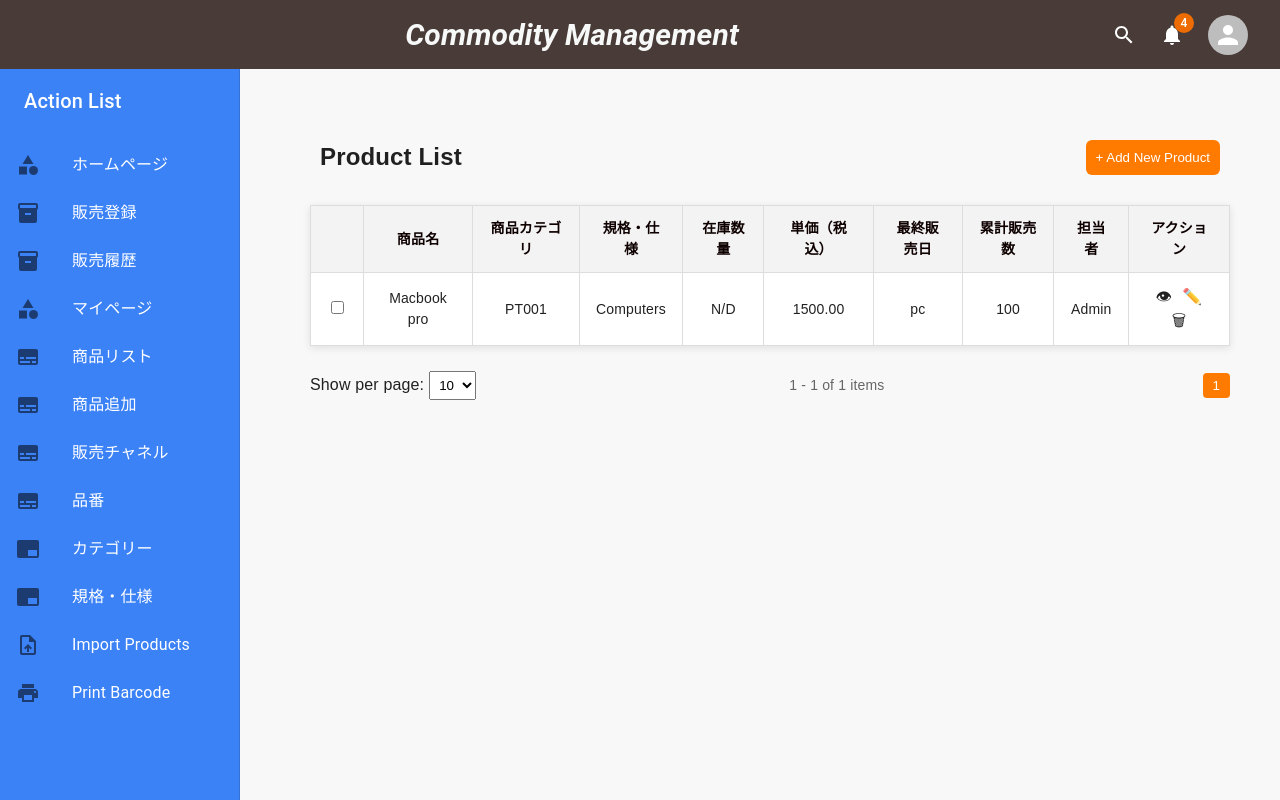
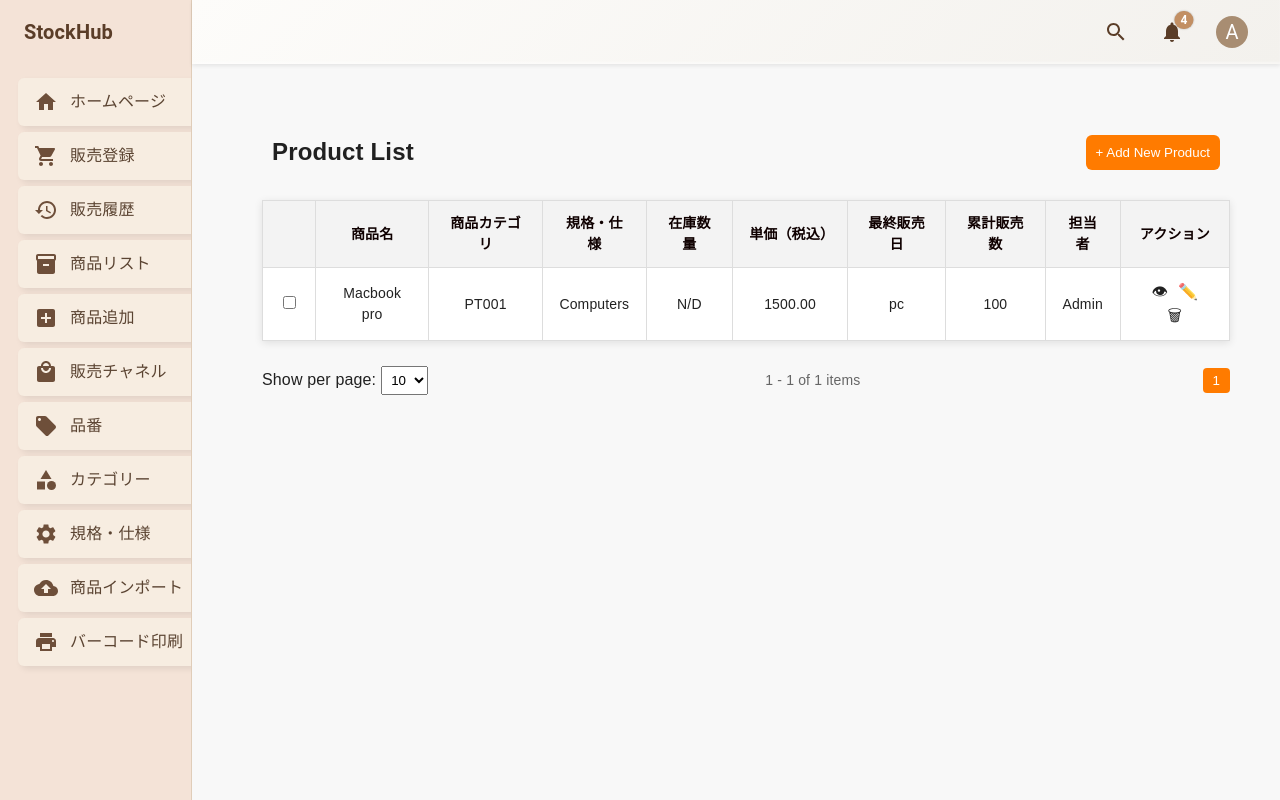
Before and after one commit to bigfish-404/Commodity-Management, a React (Create React App) app in the folder frontend/: page /api/mypage in a window 1280 px wide. Built offline with nearby package versions, Linux system fonts and the light colour scheme.

Commit message:
UI重构

```diff
--- a/frontend/src/components/Header/Header.css
+++ /dev/null
@@ -1,23 +0,0 @@
-.header {
-  background-color: #493b37;
-  color: white;
-  box-sizing: border-box;
-  padding: 12px 32px;
-}
-
-.header-content {
-  display: flex;
-  justify-content: center;
-  align-items: center;
-  max-width: 1440px;
-  margin: 0 auto;
-  position: relative;
-}
-
-.header-title {
-  font-size: 30px;
-  color: #f7f8f8;
-  font-weight: bolder;
-  font-style: italic;
-  margin: auto;
-}
--- a/frontend/src/components/Header/Header.jsx
+++ b/frontend/src/components/Header/Header.jsx
@@ -1,17 +1,57 @@
-import React from "react";
-import './Header.css';
-import HeaderRight from './HeaderRight';
+// Header.jsx
+import React from 'react';
+import { Box, IconButton, Badge, Avatar } from '@mui/material';
+import SearchIcon from '@mui/icons-material/Search';
+import NotificationsIcon from '@mui/icons-material/Notifications';
 
-function Header() {
+export default function Header() {
     return (
-        <header className="header">
-            <div className="header-content">
-                <h1 className="header-title">Commodity Management</h1>
-                <HeaderRight />
-            </div>
-        </header>
+        <Box
+            sx={{
+                width: '100%',
+                height: '64px',
+                backgroundImage: 'linear-gradient(135deg, #fdfcfa, #f3f1ed)', // ✅ 渐变背景
+                display: 'flex',
+                alignItems: 'center',
+                justifyContent: 'space-between',
+                paddingX: 3,
+                boxShadow: 'inset 0 -2px 2px rgba(255,255,255,0.4), 0 2px 4px rgba(0,0,0,0.08)',
+                zIndex: 1,
+            }}
+        >
+            {/* 👈 左侧空盒子占位，保持右侧图标居右 */}
+            <Box sx={{ width: 100 }} />
 
+            {/* 👉 右侧图标组 */}
+            <Box sx={{ display: 'flex', alignItems: 'center', gap: 2 }}>
+                <IconButton>
+                    <SearchIcon sx={{ color: '#5a3d28' }} />
+                </IconButton>
+                <IconButton>
+                    <Badge
+                        badgeContent={4}
+                        componentsProps={{
+                            badge: {
+                                sx: {
+                                    backgroundColor: '#c28f63',
+                                    color: 'white',
+                                    fontWeight: 'bold',
+                                    fontSize: '0.75rem',
+                                    minWidth: '18px',
+                                    height: '18px',
+                                    borderRadius: '9px',
+                                    boxShadow: '0 0 2px rgba(0,0,0,0.3)',
+                                }
+                            }
+                        }}
+                    >
+                        <NotificationsIcon sx={{ color: '#5a3d28' }} />
+                    </Badge>
+                </IconButton>
+                <IconButton>
+                    <Avatar sx={{ width: 32, height: 32, bgcolor: '#a88d72' }}>A</Avatar>
+                </IconButton>
+            </Box>
+        </Box>
     );
 }
-
-export default Header;
--- a/frontend/src/components/Header/HeaderRegister .jsx
+++ b/frontend/src/components/Header/HeaderRegister .jsx
@@ -1,12 +1,32 @@
+// HeaderRegister.jsx
 import React from "react";
-import './Header.css';
+import { Box, Typography } from "@mui/material";
 
-function Header() {
-    return (
-        <header className="header">
-            <h1 className="header-font">Commodity Management</h1>
-        </header>
-    );
+export default function HeaderRegister() {
+  return (
+    <Box
+      sx={{
+        width: '100%',
+        height: '72px',
+        backgroundImage: 'linear-gradient(135deg, #fdfcfa, #f3f1ed)',
+        boxShadow: 'inset 0 -1px 2px rgba(255,255,255,0.5), 0 2px 6px rgba(0,0,0,0.08)',
+        display: 'flex',
+        justifyContent: 'center',
+        alignItems: 'center',
+        px: 4,
+      }}
+    >
+      <Typography
+        variant="h5"
+        sx={{
+          fontWeight: 700,
+          color: '#5a3d28',
+          letterSpacing: 1,
+          fontFamily: `'Segoe UI', 'Noto Sans JP', sans-serif`,
+        }}
+      >
+        StockHub
+      </Typography>
+    </Box>
+  );
 }
-
-export default Header;
--- a/frontend/src/components/Sidebar/Sidebar.jsx
+++ b/frontend/src/components/Sidebar/Sidebar.jsx
@@ -1,50 +1,73 @@
 // Sidebar.jsx
 import React from "react";
 import { Drawer, List, Toolbar, Typography } from '@mui/material';
-import Inventory2Icon from '@mui/icons-material/Inventory2';
+import HomeIcon from '@mui/icons-material/Home';
+import ShoppingCartIcon from '@mui/icons-material/ShoppingCart';
+import HistoryIcon from '@mui/icons-material/History';
+import InventoryIcon from '@mui/icons-material/Inventory';
+import AddBoxIcon from '@mui/icons-material/AddBox';
+import LocalMallIcon from '@mui/icons-material/LocalMall';
+import TagIcon from '@mui/icons-material/LocalOffer';
 import CategoryIcon from '@mui/icons-material/Category';
-import SubtitlesIcon from '@mui/icons-material/Subtitles';
-import BrandingWatermarkIcon from '@mui/icons-material/BrandingWatermark';
-import UploadFileIcon from '@mui/icons-material/UploadFile';
+import SettingsIcon from '@mui/icons-material/Settings';
+import CloudUploadIcon from '@mui/icons-material/CloudUpload';
 import PrintIcon from '@mui/icons-material/Print';
+
 import SidebarItem from "./SidebarItem";
 import './Sidebar.css';
 
-const drawerWidth = 240;
+export const SIDEBAR_WIDTH = '15vw';
 
 function Sidebar() {
     return (
         <Drawer
             variant="permanent"
             sx={{
-                position: 'relative',
-                width: drawerWidth,
+                position: 'fixed',
+                top: 0,
+                left: 0,
+                height: '100vh',
+                width: SIDEBAR_WIDTH,
                 flexShrink: 0,
                 [`& .MuiDrawer-paper`]: {
-                    position: 'relative',
-                    width: drawerWidth,
+                    width: SIDEBAR_WIDTH,
+                    minWidth: '160px',
                     boxSizing: 'border-box',
-                    backgroundColor: '#3B82F6',
-                    color: 'white'
-                }
+                    backgroundColor: '#f4e3d7', // 拟物底色
+                    color: '#333',
+                    borderRight: '1px solid #e0cdb9',
+                },
             }}
         >
             <Toolbar>
-                <Typography variant="h6" noWrap component="div">Action List</Typography>
+                <Typography
+                    variant="h6"
+                    component="div"
+                    sx={{
+                        whiteSpace: 'nowrap',
+                        overflow: 'hidden',
+                        textOverflow: 'ellipsis',
+                        width: '100%',
+                        color: '#5a3d28',
+                        fontWeight: 'bold',
+                    }}
+                >
+                    StockHub
+                </Typography>
             </Toolbar>
+
             <List>
-                <SidebarItem icon={<CategoryIcon />} text="ホームページ" to={"/api/homepage"} />
-                <SidebarItem icon={<Inventory2Icon />} text="販売登録" to="/api/saleInput" />
-                <SidebarItem icon={<Inventory2Icon />} text="販売履歴" to="/api/salesHistory" />
-                <SidebarItem icon={<CategoryIcon />} text="マイページ" to="/api/Mypage" />
-                <SidebarItem icon={<SubtitlesIcon />} text="商品リスト"  to="/api/productList" />
-                <SidebarItem icon={<SubtitlesIcon />} text="商品追加"  to="/api/productAdd"/>
-                <SidebarItem icon={<SubtitlesIcon />} text="販売チャネル"  to="/api/channel"/>
-                <SidebarItem icon={<SubtitlesIcon />} text="品番"  to="/api/productInfo"/>
-                <SidebarItem icon={<BrandingWatermarkIcon />} text="カテゴリー" />
-                <SidebarItem icon={<BrandingWatermarkIcon />} text="規格・仕様" />
-                <SidebarItem icon={<UploadFileIcon />} text="Import Products" />
-                <SidebarItem icon={<PrintIcon />} text="Print Barcode" />
+                <SidebarItem icon={<HomeIcon />} text="ホームページ" to="/api/homepage" />
+                <SidebarItem icon={<ShoppingCartIcon />} text="販売登録" to="/api/saleInput" />
+                <SidebarItem icon={<HistoryIcon />} text="販売履歴" to="/api/salesHistory" />
+                <SidebarItem icon={<InventoryIcon />} text="商品リスト" to="/api/productList" />
+                <SidebarItem icon={<AddBoxIcon />} text="商品追加" to="/api/productAdd" />
+                <SidebarItem icon={<LocalMallIcon />} text="販売チャネル" to="/api/channel" />
+                <SidebarItem icon={<TagIcon />} text="品番" to="/api/productInfo" />
+                <SidebarItem icon={<CategoryIcon />} text="カテゴリー" to="/api/category" />
+                <SidebarItem icon={<SettingsIcon />} text="規格・仕様" to="/api/spec" />
+                <SidebarItem icon={<CloudUploadIcon />} text="商品インポート" to="/api/import" />
+                <SidebarItem icon={<PrintIcon />} text="バーコード印刷" to="/api/print" />
             </List>
         </Drawer>
     );
--- a/frontend/src/components/Sidebar/SidebarItem.jsx
+++ b/frontend/src/components/Sidebar/SidebarItem.jsx
@@ -1,29 +1,48 @@
+// SidebarItem.jsx
 import React from "react";
-import { ListItem, ListItemButton, ListItemIcon, ListItemText } from "@mui/material";
-import { Link } from "react-router-dom";
+import { ListItem, ListItemIcon, ListItemText } from "@mui/material";
+import { Link, useLocation } from "react-router-dom";
 
-const SidebarItem = ({ icon, text, to, selected }) => {
-  // 定义一个SidebarItem组件，接收四个props：icon, text, to, selected
+function SidebarItem({ icon, text, to = "#" }) {
+  const location = useLocation();
+  const isActive = location.pathname === to;
+
   return (
-    <ListItem disablePadding>
-      {/* 使用ListItem组件来创建一个列表项 */}
-      <ListItemButton
-        // 使用ListItemButton组件来创建一个可点击的按钮
-        component={Link}
-        // 使用Link组件来实现路由跳转
-        to={to}
-        selected={selected}
+    <ListItem
+      button
+      component={Link}
+      to={to}
+      sx={{
+        marginX: '18px',
+         marginY: '6px',
+        // margin: 0,
+        borderRadius: '6px',
+        backgroundColor: isActive ? '#e8d3bd' : '#f7ede1',
+        boxShadow: isActive
+          ? 'inset 2px 2px 5px rgba(0,0,0,0.12), inset -2px -2px 5px rgba(255,255,255,0.6)'
+          : '3px 3px 6px rgba(0,0,0,0.08)',
+        transition: 'all 0.2s ease-in-out',
+        '&:hover': {
+          backgroundColor: '#f0dfcc',
+          boxShadow: '4px 4px 10px rgba(0,0,0,0.12)',
+        },
+      }}
+    >
+      <ListItemIcon sx={{ minWidth: '36px', color: '#6e4f3a' }}>
+        {icon}
+      </ListItemIcon>
+      <ListItemText
+        primary={text}
         sx={{
-          '&:hover': {
-            backgroundColor: '#FFB74D', // 鼠标悬停时的背景色
-          }
+          color: '#5b4432',
+          fontWeight: isActive ? 'bold' : 'normal',
+          whiteSpace: 'nowrap',
+          overflow: 'hidden',
+          textOverflow: 'ellipsis',
         }}
-      >
-        <ListItemIcon>{icon}</ListItemIcon>
-        <ListItemText primary={text} />
-      </ListItemButton>
+      />
     </ListItem>
   );
-};
+}
 
 export default SidebarItem;
--- a/frontend/src/layouts/MainLayout.css
+++ b/frontend/src/layouts/MainLayout.css
@@ -1,23 +1,23 @@
+/* 外层布局 */
 .main-layout {
   display: flex;
-  flex-direction: column;
-  height: 100vh;  /* 占满整个视口高度 */
+  height: 100vh;
 }
 
-.main-wrapper {
+/* 固定左侧边栏 */
+
+
+/* 主体内容区域 */
+.right-wrapper {
+  flex: 1;
   display: flex;
-  flex: 1;
-  min-height: 0;  /* 防止高度塌陷 */
+  flex-direction: column;
+  height: 100vh;
 }
 
-.sidebar {
-  flex: 0 0 240px;
-  background-color: #7a7251;
-  color: white;
-  padding: 20px;
-  box-sizing: border-box;
-}
 
+
+/* 主内容区 */
 .main-content {
   flex: 1;
   padding: 20px;
--- a/frontend/src/layouts/MainLayout.jsx
+++ b/frontend/src/layouts/MainLayout.jsx
@@ -1,13 +1,13 @@
 import React from 'react';
 import Header from '../components/Header/Header';
-import Sidebar from '../components/Sidebar/Sidebar';
+import Sidebar, { SIDEBAR_WIDTH } from '../components/Sidebar/Sidebar';
 import './MainLayout.css';
 
 const MainLayout = ({ children }) => (
     <div className="main-layout">
-        <Header />
-        <div className="main-wrapper">
-            <Sidebar />
+        <Sidebar />
+        <div className="right-wrapper" style={{ marginLeft: SIDEBAR_WIDTH }}>
+            <Header />
             <div className="main-content">
                 {children}
             </div>
```
